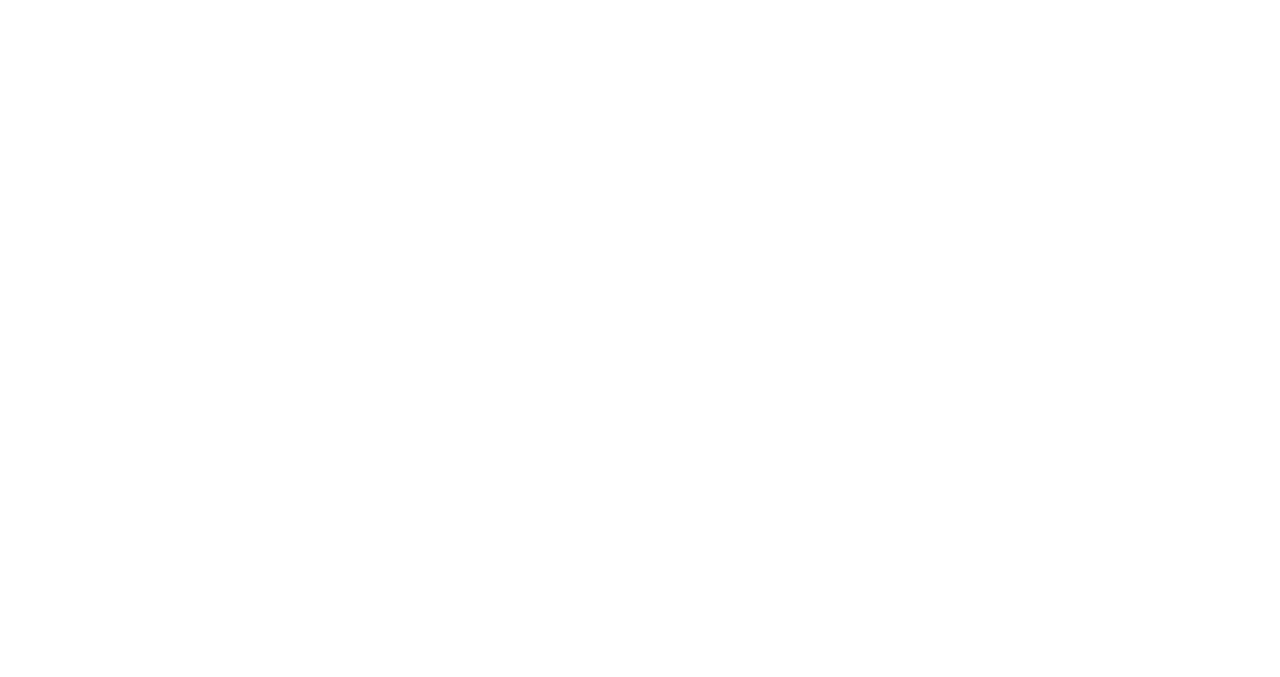
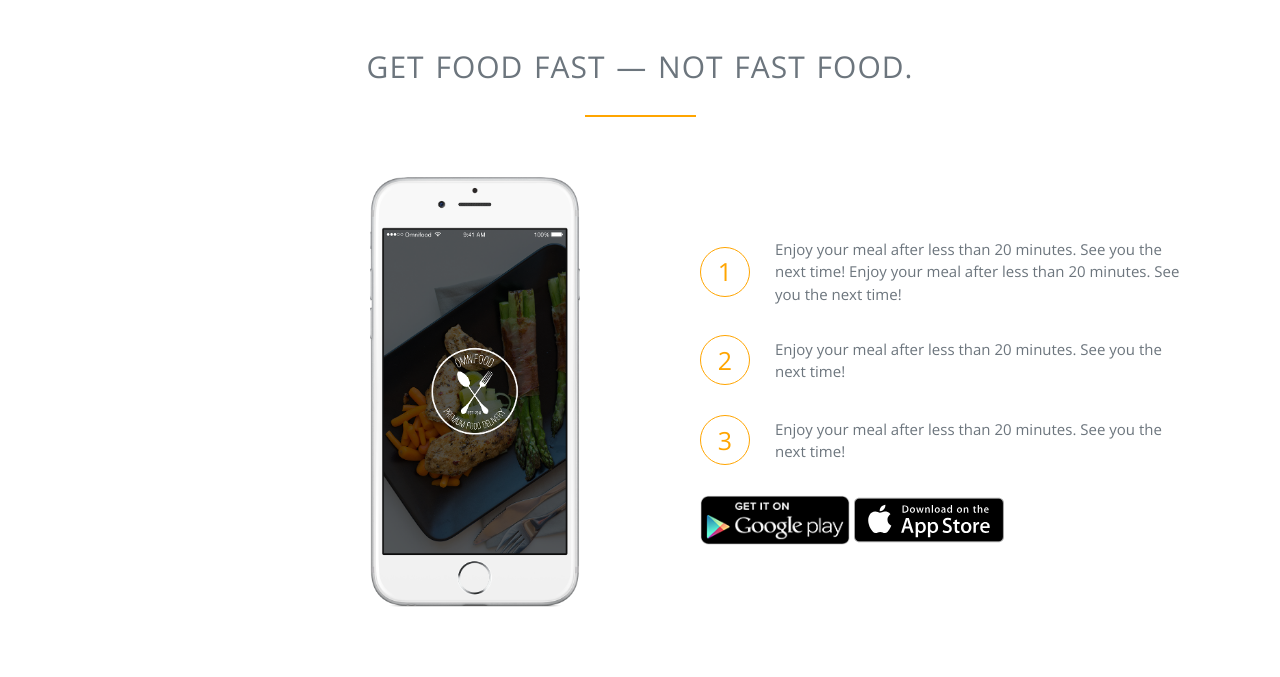
Before and after one commit to alimahmoodi/LandingPageOmini, a website: page index.html in a window 1280 px wide. Shown: the part 1882-2559 px from the top of the page. Before the commit the page ends 1861 px from the top, so only its background shows below. Drawn offline with nearby package versions, Linux system fonts and the light colour scheme.

Commit message:
add how work section

```diff
--- a/index.html
+++ b/index.html
@@ -166,5 +166,40 @@
                 </div>
             </div>
         </section>
+        <section class="how-works">
+            <div class="container">
+                <h1 class="text-muted features__caption">GET FOOD FAST — NOT FAST FOOD.</h1>
+                <div class="features__line"></div>
+                <div class="row how-works-holder">
+                    <div class="col-12 col-md-6 how-works__img-holder">
+                        <img src="./img/app-iPhone.png" class="how-works__img" />
+                    </div>
+
+                    <div class="how-works__items col-12 col-md-6">
+                        <div class="how-works__item">
+                            <div class="how-works__item-number">1</div>
+                            <p class="text-muted how-works__item-description">
+                                Enjoy your meal after less than 20 minutes. See you the next time!
+                                Enjoy your meal after less than 20 minutes. See you the next time!
+                            </p>
+                        </div>
+                        <div class="how-works__item">
+                            <div class="how-works__item-number">2</div>
+                            <p class="text-muted how-works__item-description">
+                                Enjoy your meal after less than 20 minutes. See you the next time!
+                            </p>
+                        </div>
+                        <div class="how-works__item">
+                            <div class="how-works__item-number">3</div>
+                            <p class="text-muted how-works__item-description">
+                                Enjoy your meal after less than 20 minutes. See you the next time!
+                            </p>
+                        </div>
+                        <img src="./img/download-app-android.png" />
+                        <img src="./img/download-app.svg" />
+                    </div>
+                </div>
+            </div>
+        </section>
     </body>
 </html>
--- /dev/null
+++ b/sass/layout/_how-works.scss
@@ -0,0 +1,54 @@
+.how-works {
+    padding-top: 70px;
+    padding-bottom: 70px;
+    &__img-holder {
+        // width: 220px;
+        text-align: right;
+        padding-right: 60px;
+    }
+
+    &__img {
+        width: 210px;
+    }
+
+    &__items {
+        // width: 45%;
+        padding-left: 60px;
+        & img {
+            width: 150px;
+            height: 50px;
+        }
+    }
+
+    &-holder {
+        // justify-content: flex-end;
+        align-items: center;
+        margin-top: 60px;
+    }
+    &__item {
+        display: flex;
+        margin-bottom: 30px;
+
+        align-items: center;
+        &-number {
+            width: 50px;
+            height: 50px;
+            font-size: 25px;
+            font-weight: 200;
+            color: orange;
+            border: 1px solid orange;
+            border-radius: 50%;
+            flex-shrink: 0;
+            // padding: 10px;
+            display: flex;
+            align-items: center;
+            justify-content: center;
+        }
+        &-description {
+            margin-bottom: 0;
+            margin-left: 25px;
+            font-size: 15px;
+            font-weight: 300;
+        }
+    }
+}
--- a/sass/main.scss
+++ b/sass/main.scss
@@ -3,3 +3,4 @@
 @import "./layout/feature";
 @import "./components/featureCard";
 @import "./layout/gallery";
+@import "./layout/how-works";
```
Also changed, not shown: css/style.css, img/app-iPhone.png (added), img/download-app-android.png (added), img/download-app.svg (added).
